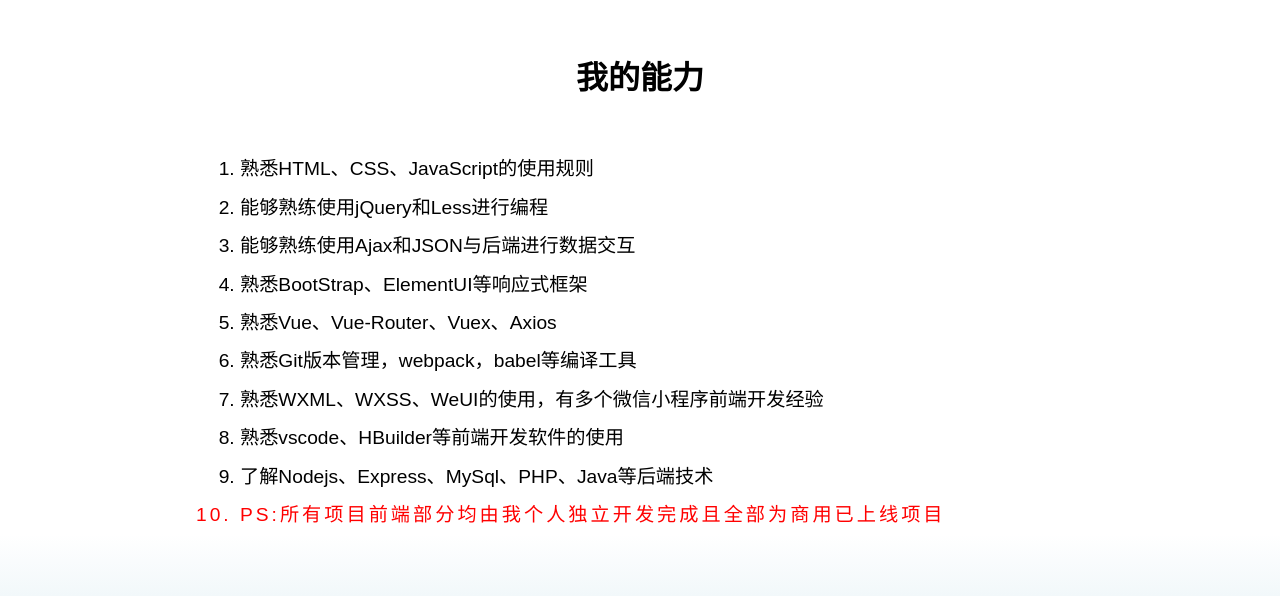
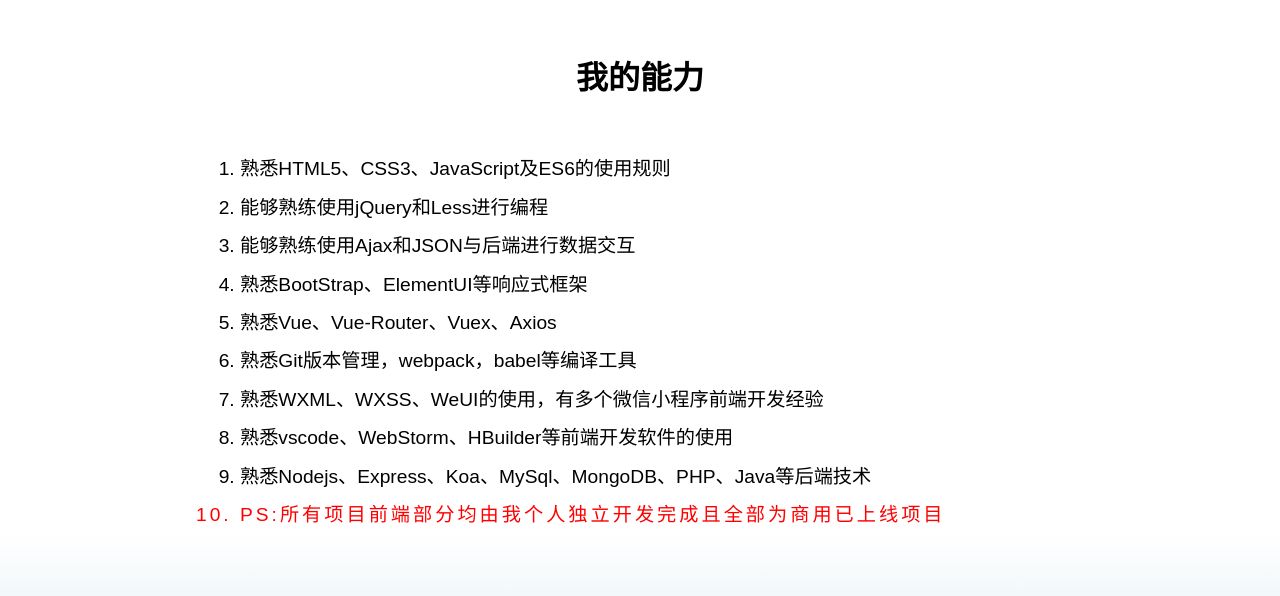
Before and after one commit to zjliu1280/zjliu1280.github.io, a plain HTML site: page index.html in a window 1280 px wide. Shown: the part 5534-6130 px from the top of the page. Drawn offline with Linux system fonts and the light colour scheme.

Commit message:
update index.html
修改内容

```diff
--- a/index.html
+++ b/index.html
@@ -187,15 +187,15 @@
        <div class="introduce">
            <h2>我的能力</h2>
            <ol>
-               <li>熟悉HTML、CSS、JavaScript的使用规则</li>
+               <li>熟悉HTML5、CSS3、JavaScript及ES6的使用规则</li>
                <li>能够熟练使用jQuery和Less进行编程</li>
                <li>能够熟练使用Ajax和JSON与后端进行数据交互</li>
                <li>熟悉BootStrap、ElementUI等响应式框架</li>
                <li>熟悉Vue、Vue-Router、Vuex、Axios</li>
                <li>熟悉Git版本管理，webpack，babel等编译工具</li>
                <li>熟悉WXML、WXSS、WeUI的使用，有多个微信小程序前端开发经验</li>
-               <li>熟悉vscode、HBuilder等前端开发软件的使用</li>
-               <li>了解Nodejs、Express、MySql、PHP、Java等后端技术</li>
+               <li>熟悉vscode、WebStorm、HBuilder等前端开发软件的使用</li>
+               <li>熟悉Nodejs、Express、Koa、MySql、MongoDB、PHP、Java等后端技术</li>
                <li style="color: red;   letter-spacing:3px;">PS:所有项目前端部分均由我个人独立开发完成且全部为商用已上线项目</li>
            </ol>
        </div>
```
